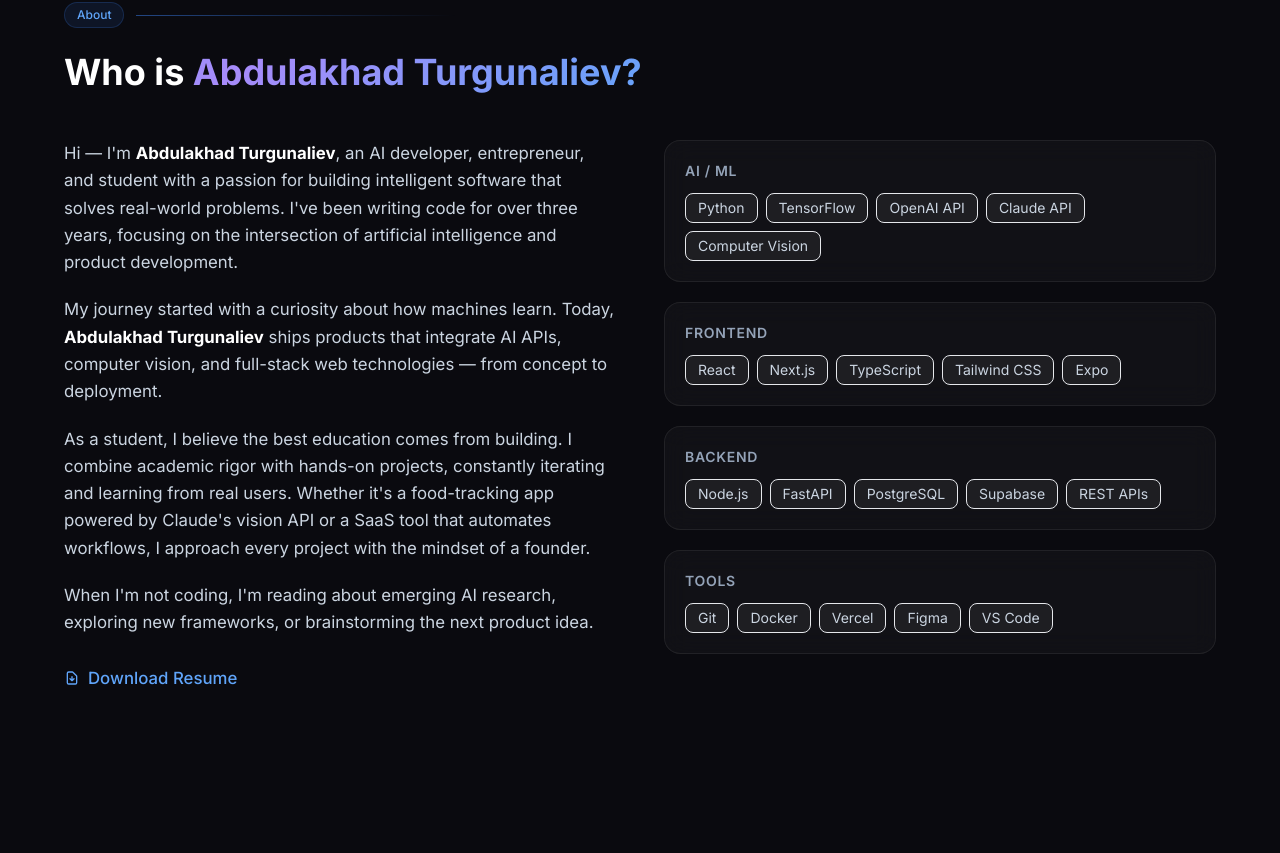
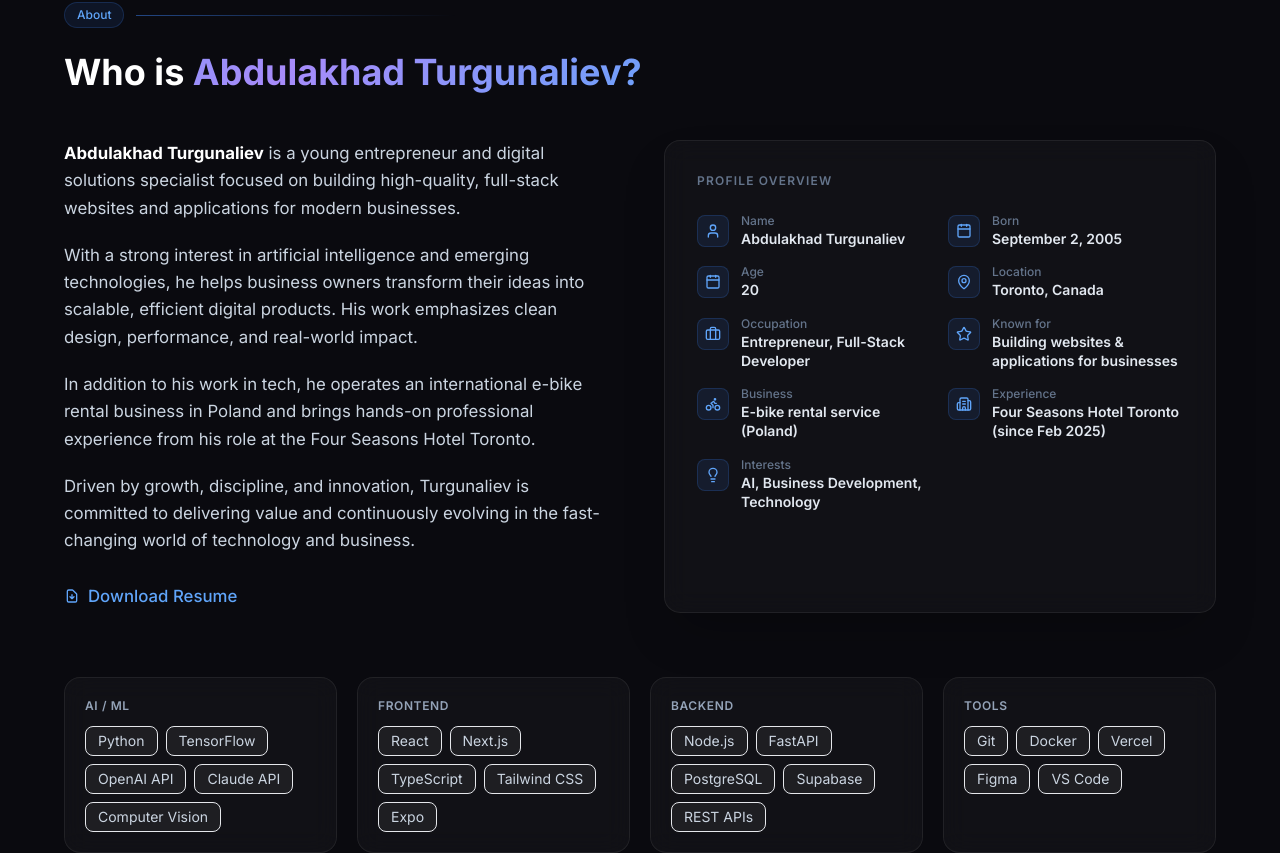
Before and after one commit to Qoqondabitta/personal-website-for-seo-optimization, a Next.js app: page / in a window 1280 px wide. Shown: the part 910-1763 px from the top of the page. Built offline with nearby package versions, Linux system fonts and the light colour scheme.

Commit message:
Bimillah, updated Hero, About, ProfileFacts, and layout sections

```diff
--- a/app/layout.tsx
+++ b/app/layout.tsx
@@ -61,16 +61,24 @@ const jsonLd = {
   "@context": "https://schema.org",
   "@type": "Person",
   name: "Abdulakhad Turgunaliev",
+  birthDate: "2005-09-02",
   url: SITE_URL,
-  image: `${SITE_URL}/abdulakhad-turgunaliev.jpg`,
-  jobTitle: ["AI Developer", "Entrepreneur", "Student"],
+  image: `${SITE_URL}/Abdulakhad-Turgunaliev.png`,
+  jobTitle: "Entrepreneur, Full-Stack Developer",
   description: META_DESCRIPTION,
+  address: {
+    "@type": "PostalAddress",
+    addressLocality: "Toronto",
+    addressCountry: "Canada",
+  },
   sameAs: [
-    "https://linkedin.com/in/abdulakhad-turgunaliev", // ← update
-    "https://github.com/abdulakhad-turgunaliev",       // ← update
+    "https://linkedin.com/in/abdulakhad-turgunaliev",
+    "https://github.com/abdulakhad-turgunaliev",
   ],
   knowsAbout: [
     "Artificial Intelligence",
+    "Web Development",
+    "Business Development",
     "Machine Learning",
     "Full Stack Development",
     "Next.js",
--- a/components/About.tsx
+++ b/components/About.tsx
@@ -1,3 +1,5 @@
+import ProfileFacts from "./ProfileFacts";
+
 const skills = [
   { category: "AI / ML", items: ["Python", "TensorFlow", "OpenAI API", "Claude API", "Computer Vision"] },
   { category: "Frontend", items: ["React", "Next.js", "TypeScript", "Tailwind CSS", "Expo"] },
@@ -9,6 +11,7 @@ export default function About() {
   return (
     <section id="about" className="py-28 px-6" aria-labelledby="about-heading">
       <div className="max-w-6xl mx-auto">
+
         <div className="flex items-center gap-3 mb-6">
           <span className="tag">About</span>
           <div className="h-px flex-1 max-w-xs bg-gradient-to-r from-blue-500/50 to-transparent" />
@@ -18,29 +21,28 @@ export default function About() {
           Who is <span className="gradient-text">Abdulakhad Turgunaliev?</span>
         </h2>
 
+        {/* Bio + ProfileFacts */}
         <div className="grid lg:grid-cols-2 gap-12 mt-12">
-          {/* Bio */}
+
+          {/* (A) Luxury Bio */}
           <div className="space-y-5 text-slate-300 leading-relaxed text-[1.05rem]">
             <p>
-              Hi — I&apos;m <strong className="text-white">Abdulakhad Turgunaliev</strong>, an AI developer,
-              entrepreneur, and student with a passion for building intelligent software that solves real-world
-              problems. I&apos;ve been writing code for over three years, focusing on the intersection of
-              artificial intelligence and product development.
+              <strong className="text-white">Abdulakhad Turgunaliev</strong> is a young entrepreneur and digital
+              solutions specialist focused on building high-quality, full-stack websites and applications for
+              modern businesses.
             </p>
             <p>
-              My journey started with a curiosity about how machines learn. Today,{" "}
-              <strong className="text-white">Abdulakhad Turgunaliev</strong> ships products that integrate AI
-              APIs, computer vision, and full-stack web technologies — from concept to deployment.
+              With a strong interest in artificial intelligence and emerging technologies, he helps business owners
+              transform their ideas into scalable, efficient digital products. His work emphasizes clean design,
+              performance, and real-world impact.
             </p>
             <p>
-              As a student, I believe the best education comes from building. I combine academic rigor with
-              hands-on projects, constantly iterating and learning from real users. Whether it&apos;s a
-              food-tracking app powered by Claude&apos;s vision API or a SaaS tool that automates workflows,
-              I approach every project with the mindset of a founder.
+              In addition to his work in tech, he operates an international e-bike rental business in Poland and
+              brings hands-on professional experience from his role at the Four Seasons Hotel Toronto.
             </p>
             <p>
-              When I&apos;m not coding, I&apos;m reading about emerging AI research, exploring new frameworks,
-              or brainstorming the next product idea.
+              Driven by growth, discipline, and innovation, Turgunaliev is committed to delivering value and
+              continuously evolving in the fast-changing world of technology and business.
             </p>
 
             <div className="pt-2">
@@ -57,11 +59,15 @@ export default function About() {
             </div>
           </div>
 
+          {/* (B) Knowledge Panel Card */}
+          <ProfileFacts />
+        </div>
+
         {/* Skills */}
-          <div className="space-y-5">
+        <div className="grid sm:grid-cols-2 lg:grid-cols-4 gap-5 mt-16">
           {skills.map((group) => (
             <div key={group.category} className="glass rounded-2xl p-5">
-                <h3 className="text-sm font-semibold text-slate-400 uppercase tracking-wider mb-3">
+              <h3 className="text-xs font-semibold text-slate-400 uppercase tracking-wider mb-3">
                 {group.category}
               </h3>
               <div className="flex flex-wrap gap-2">
@@ -77,7 +83,7 @@ export default function About() {
             </div>
           ))}
         </div>
-        </div>
+
       </div>
     </section>
   );
--- a/components/Hero.tsx
+++ b/components/Hero.tsx
@@ -26,8 +26,8 @@ export default function Hero() {
             AI Developer&nbsp;<span className="text-blue-500">|</span>&nbsp;Entrepreneur&nbsp;<span className="text-blue-500">|</span>&nbsp;Student
           </p>
 
-          <p className="animate-slide-up delay-400 text-slate-300 text-lg leading-relaxed max-w-lg">
-            I build AI-powered products that solve real problems — from computer vision apps to full-stack platforms. Turning ideas into software that matters.
+          <p className="animate-slide-up delay-400 text-slate-400 text-base leading-relaxed max-w-lg">
+            Abdulakhad Turgunaliev (born 2005) is an entrepreneur and web developer specializing in full-stack website and application development for businesses. He is also involved in an e-bike rental business in Poland and works at Four Seasons Hotel Toronto.
           </p>
 
           <div className="animate-slide-up delay-500 flex flex-wrap gap-4">
--- /dev/null
+++ b/components/ProfileFacts.tsx
@@ -0,0 +1,56 @@
+"use client";
+
+import {
+  User,
+  Calendar,
+  MapPin,
+  Briefcase,
+  Star,
+  Bike,
+  Building2,
+  Lightbulb,
+} from "lucide-react";
+
+function calcAge(birthdate: string): number {
+  const birth = new Date(birthdate);
+  const today = new Date();
+  let age = today.getFullYear() - birth.getFullYear();
+  const m = today.getMonth() - birth.getMonth();
+  if (m < 0 || (m === 0 && today.getDate() < birth.getDate())) age--;
+  return age;
+}
+
+const facts = [
+  { icon: User, label: "Name", value: "Abdulakhad Turgunaliev" },
+  { icon: Calendar, label: "Born", value: "September 2, 2005" },
+  { icon: Calendar, label: "Age", value: `${calcAge("2005-09-02")}` },
+  { icon: MapPin, label: "Location", value: "Toronto, Canada" },
+  { icon: Briefcase, label: "Occupation", value: "Entrepreneur, Full-Stack Developer" },
+  { icon: Star, label: "Known for", value: "Building websites & applications for businesses" },
+  { icon: Bike, label: "Business", value: "E-bike rental service (Poland)" },
+  { icon: Building2, label: "Experience", value: "Four Seasons Hotel Toronto (since Feb 2025)" },
+  { icon: Lightbulb, label: "Interests", value: "AI, Business Development, Technology" },
+];
+
+export default function ProfileFacts() {
+  return (
+    <div className="glass rounded-2xl p-6 md:p-8 border border-white/8 shadow-2xl">
+      <h3 className="text-xs font-semibold uppercase tracking-widest text-slate-500 mb-6">
+        Profile Overview
+      </h3>
+      <div className="grid grid-cols-1 md:grid-cols-2 gap-4">
+        {facts.map(({ icon: Icon, label, value }) => (
+          <div key={label} className="flex items-start gap-3 group">
+            <div className="mt-0.5 flex-shrink-0 w-8 h-8 rounded-lg bg-blue-500/10 border border-blue-500/20 flex items-center justify-center group-hover:bg-blue-500/20 transition-colors">
+              <Icon className="w-4 h-4 text-blue-400" />
+            </div>
+            <div>
+              <p className="text-xs text-slate-500 font-medium">{label}</p>
+              <p className="text-sm text-slate-200 font-semibold leading-snug">{value}</p>
+            </div>
+          </div>
+        ))}
+      </div>
+    </div>
+  );
+}
--- a/package.json
+++ b/package.json
@@ -9,7 +9,9 @@
     "lint": "next lint"
   },
   "dependencies": {
+    "lucide-react": "^1.6.0",
     "next": "14.2.5",
+    "next-sitemap": "^4.2.3",
     "react": "^18",
     "react-dom": "^18"
   },
```
Also changed, not shown: 1 other file (tests, documents, lock files or other folders). Lines whose indentation alone changed are shown as unchanged.
